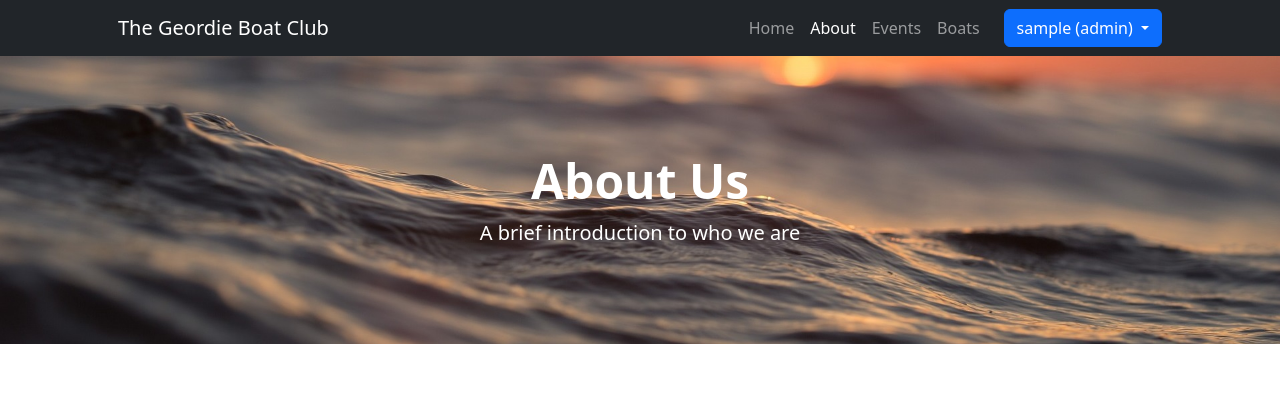
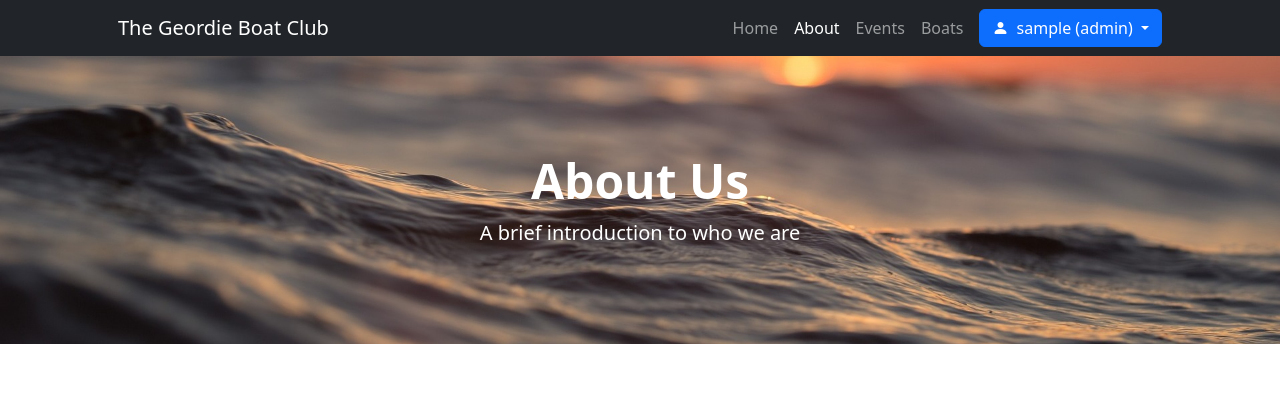
Before and after one commit to CyberSoc-Newcastle/sql-injection-competition, a Flask app: page /about in a window 1280 px wide. Shown: the top 420 px of the page. Run offline with Flask 3, Linux system fonts and the light colour scheme; the visitor is signed in with stand-in values (Sample User, id 1).

Commit message:
Add icon to logged-in user button

```diff
--- a/templates/base.html
+++ b/templates/base.html
@@ -27,8 +27,8 @@
                     </ul>
                     {% if current_user.is_authenticated %}
                     <div class="dropdown">
-                      <button class="btn btn-primary dropdown-toggle ms-0 ms-lg-3" type="button" data-bs-toggle="dropdown" aria-expanded="false">
-                        {{ current_user.username }} ({{ current_user.role }})
+                      <button class="btn btn-primary dropdown-toggle ms-0 ms-lg-2" type="button" data-bs-toggle="dropdown" aria-expanded="false">
+                        <i class="bi bi-person-fill me-1"></i> {{ current_user.username }} ({{ current_user.role }})
                       </button>
                       <ul class="dropdown-menu">
                         <li>
```
